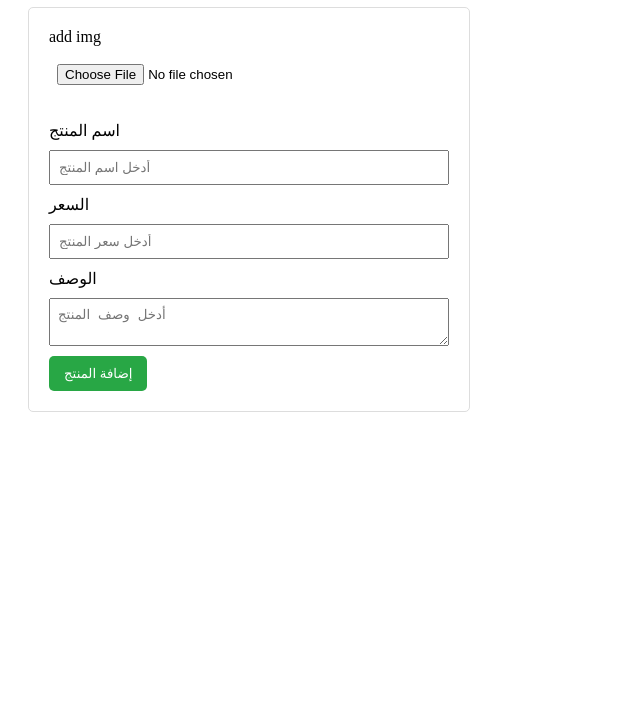
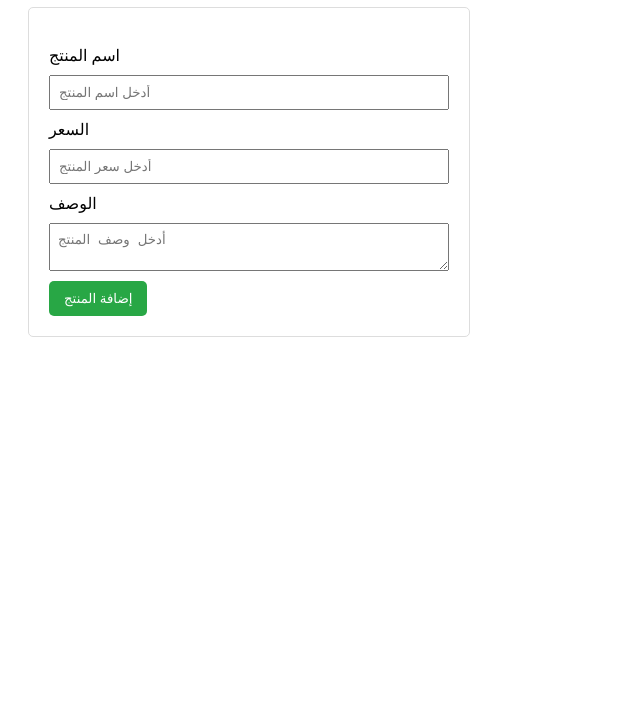
Before and after one commit to aminegold91/sal3a, a website: page form.html in a window 1280 px wide. Shown: the part 74-800 px from the top of the page, without its empty margins (0-640 px from the left). Drawn offline with Linux system fonts and the light colour scheme.

Commit message:
Update form.html

```diff
--- a/form.html
+++ b/form.html
@@ -34,8 +34,7 @@
   <h1>إدخال البيانات</h1>
   <form id="data-form">
 
-    <label for="fil">add img</label>
-    <input type="file" id="fil" hidden>
+
     <br>
     <label for="name">اسم المنتج</label>
     <input type="text" id="name" placeholder="أدخل اسم المنتج" required>
```
